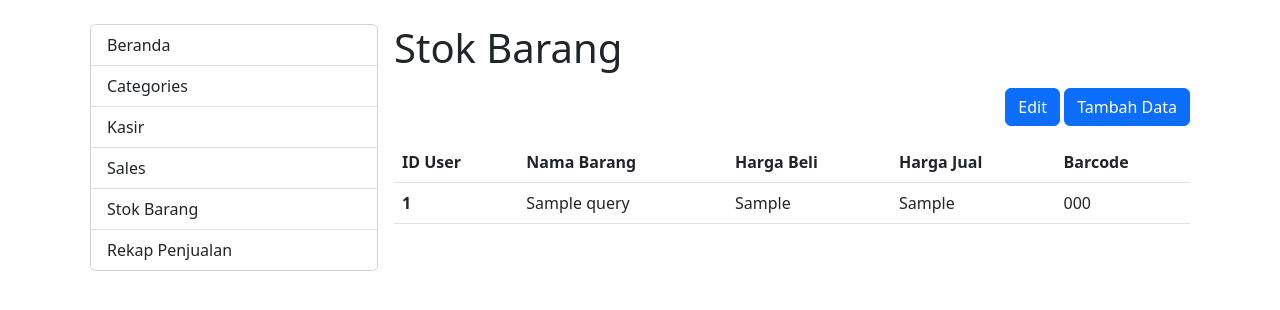
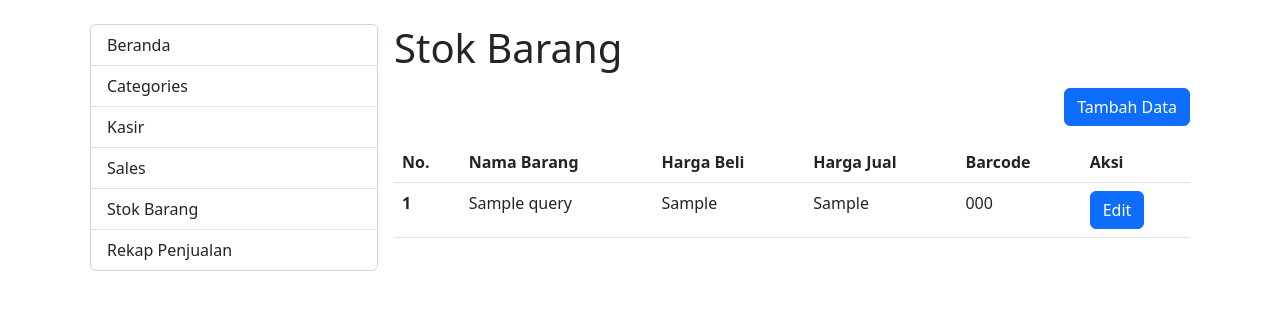
Before and after one commit to NandaBowo/eproumkm, a CodeIgniter 4 app: template app/Views/stock/index.php in a window 1280 px wide. Shown: the part 88-398 px from the top of the page. Run offline with PHP 8.4 and a stand-in for CodeIgniter, Linux system fonts and the light colour scheme; the template is opened without the code that fills it: most values are stand-ins (such as "Sample title", 1, 10 or a date in 2020); data that the repository does not hold is empty; some libraries are stand-ins or nearby versions.

Commit message:
Merubah view stock

```diff
--- a/app/Config/Routes.php
+++ b/app/Config/Routes.php
@@ -49,7 +49,7 @@ $routes->get('/stock', "Stock::index");
 $routes->post('/stock/insert', "Stock::insert");
 
 $routes->get('/stock/form', "Stock::addView");
-$routes->get('/stock/form/edit', "Stock::stockFormEdit");
+$routes->post('/stock/form/edit/(:num)', "Stock::stockFormEdit/$1");
 
 $routes->get('/rekap', "Rekap::index");
 
--- a/app/Controllers/Home.php
+++ b/app/Controllers/Home.php
@@ -19,7 +19,7 @@ class Home extends BaseController
         $data = [
             "title" => "Selamat datang di E-Promkm UNUSA",
             "active" => "active",
-            "dataQuery" => $this->stock->where("id_barang", session()->get("id"))->find()
+            "dataQuery" => $this->stock->where("id_user", session()->get("id"))->find()
         ];
 
         return view('home', $data);
--- a/app/Views/stock/index.php
+++ b/app/Views/stock/index.php
@@ -10,28 +10,34 @@
             <h1 class="mb-3">Stok Barang</h1>
 
             <div class="d-inline float-end mb-3">
-                <a class="btn btn-primary" href="/stock/form/edit">Edit</a>
                 <a class="btn btn-primary" href="/stock/form">Tambah Data</a>
             </div>
 
             <table class="table">
                 <thead>
                     <tr>
-                        <th scope="col">ID User</th>
+                        <th scope="col">No.</th>
                         <th scope="col">Nama Barang</th>
                         <th scope="col">Harga Beli</th>
                         <th scope="col">Harga Jual</th>
                         <th scope="col">Barcode</th>
+                        <th scope="col">Aksi</th>
                     </tr>
                 </thead>
                 <tbody>
+                    <?php $i = 1; ?>
                     <?php foreach ($dataQuery as $data) : ?>
                         <tr>
-                            <th scope="row"><?= $data['id_user']; ?></th>
+                            <th scope="row"><?= $i++; ?></th>
                             <td><?= $data['name']; ?></td>
                             <td><?= $data['harga_beli']; ?></td>
                             <td><?= $data['harga_jual']; ?></td>
                             <td><?= $data['barcode']; ?></td>
+                            <form action="/stock/form/edit/<?= session()->get("id"); ?>" method="POST">
+                                <td>
+                                    <button type="submit" class="btn btn-primary">Edit</button>
+                                </td>
+                            </form>
                         </tr>
                     <?php endforeach; ?>
                 </tbody>
```
Also changed, not shown: app/Controllers/Stock.php (+10 -0 lines).
